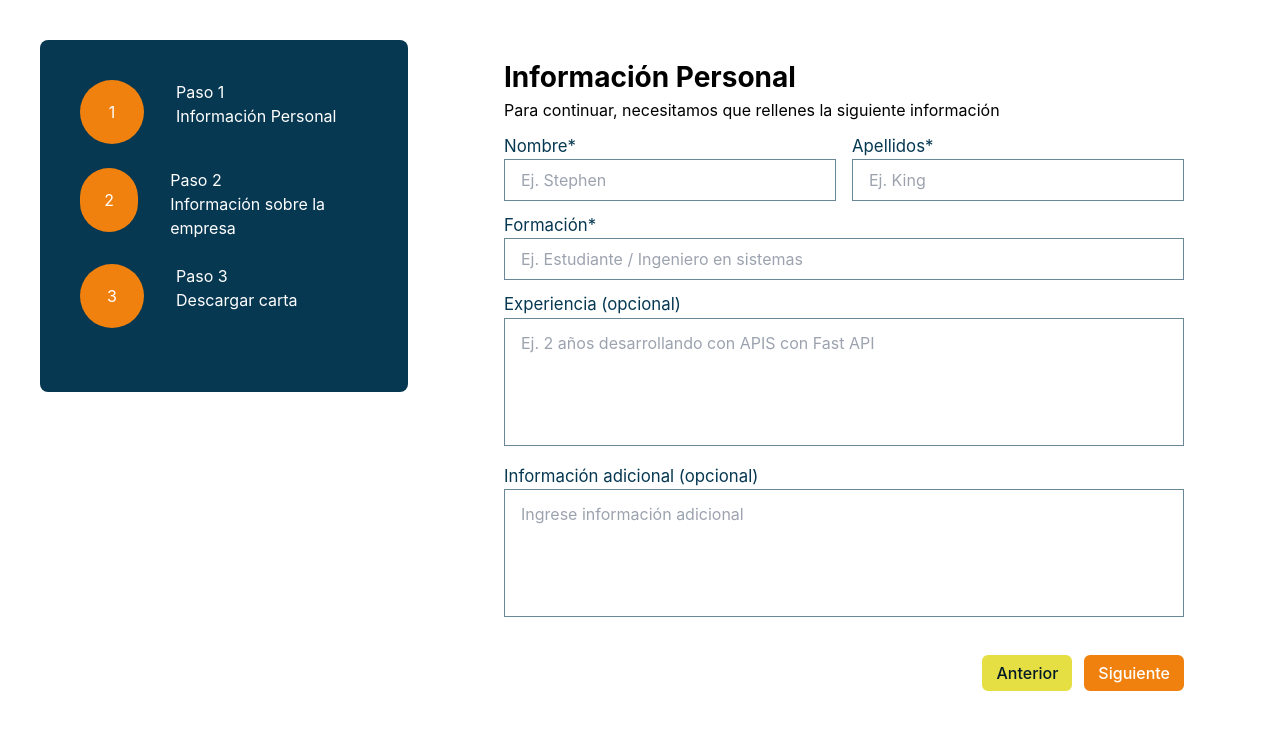
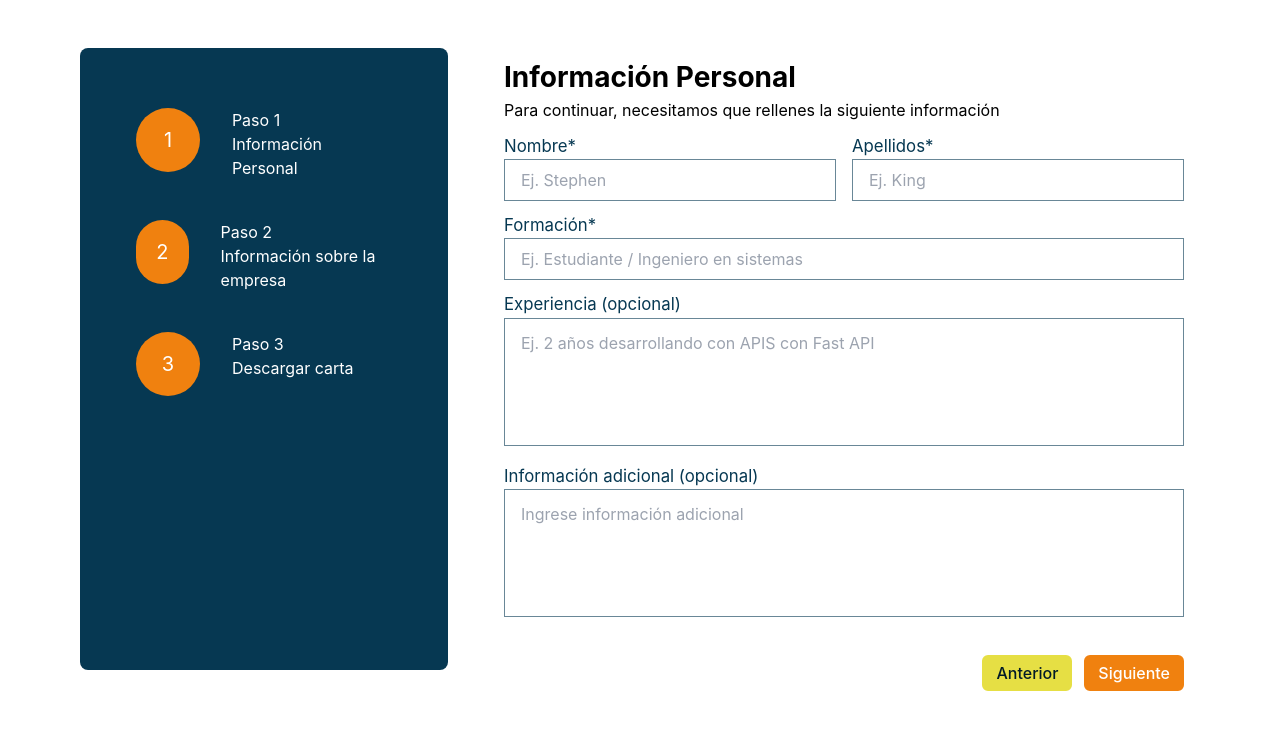
Before and after one commit to devmatchworking/hackaton-tribu1-frontend, a React (Vite) app: page /company in a window 1280 px wide. Shown: the top 730 px of the page. Built offline with nearby package versions, Linux system fonts and the light colour scheme.

Commit message:
fix menu component

```diff
--- a/src/components/MenuComponent/Menu.css
+++ b/src/components/MenuComponent/Menu.css
@@ -6,7 +6,7 @@
 @layer components{
 
   .stepsContainer {
-    @apply m-10;
+    @apply ml-20 h-5/6 flex mt-12;
   }
 
   .steps{
@@ -14,11 +14,11 @@
   }
 
   .selection {
-    @apply flex mb-6;
+    @apply flex mx-4 my-5;
   }
 
   .number {
-    @apply bg-tangerine p-2 rounded-full w-16 h-16 content-center text-center mr-8;
+    @apply bg-tangerine p-2 rounded-full w-16 h-16 content-center text-center mr-8 text-xl;
   }
 
   .step {
```
